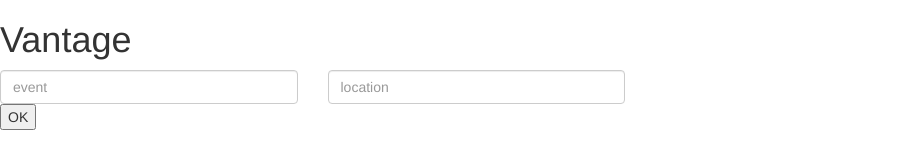
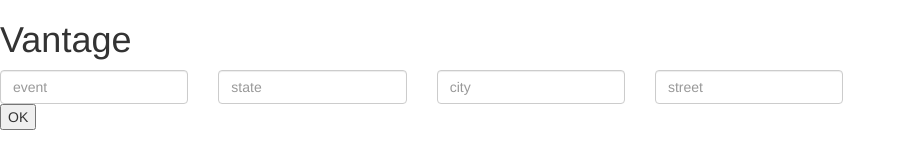
Before and after one commit to EXPLOSIVE-FALCON/Global-View, a website: page client/index.html in a window 1280 px wide. Shown: the whole page, without its empty margins (0-906 px from the left). Drawn offline with nearby package versions, Linux system fonts and the light colour scheme; some packages are replaced by stand-ins of ours.

Commit message:
client: added state, city and street input fields

```diff
--- a/client/index.html
+++ b/client/index.html
@@ -18,11 +18,17 @@
     <div id="container" ng-controller="NewsController">
       <form ng-submit="getNews(request)">
         <div class="row">
-          <div class="col-xs-3">
+          <div class="col-xs-2">
             <input type="text" ng-model="request.event" class="form-control" placeholder="event">
           </div>
-          <div class="col-xs-3">
-            <input type="text" class="form-control" ng-model="request.location" placeholder="location">
+          <div class="col-xs-2">
+            <input type="text" class="form-control" ng-model="request.state" placeholder="state">
+          </div>
+          <div class="col-xs-2">
+            <input type="text" class="form-control" ng-model="request.city" placeholder="city">
+          </div>
+          <div class="col-xs-2">
+            <input type="text" class="form-control" ng-model="request.street" placeholder="street">
           </div>
         </div>
 
--- a/client/services/services.js
+++ b/client/services/services.js
@@ -54,7 +54,7 @@
     //creating the object with request for this service
     params = {
       query: request.event,
-      location: request.location,
+      location: request.city, //!!! need to add logic of inserting the location field depending on user request (if there is only state, put state etc.)
       amount: 5
     };
     return $http({
```
